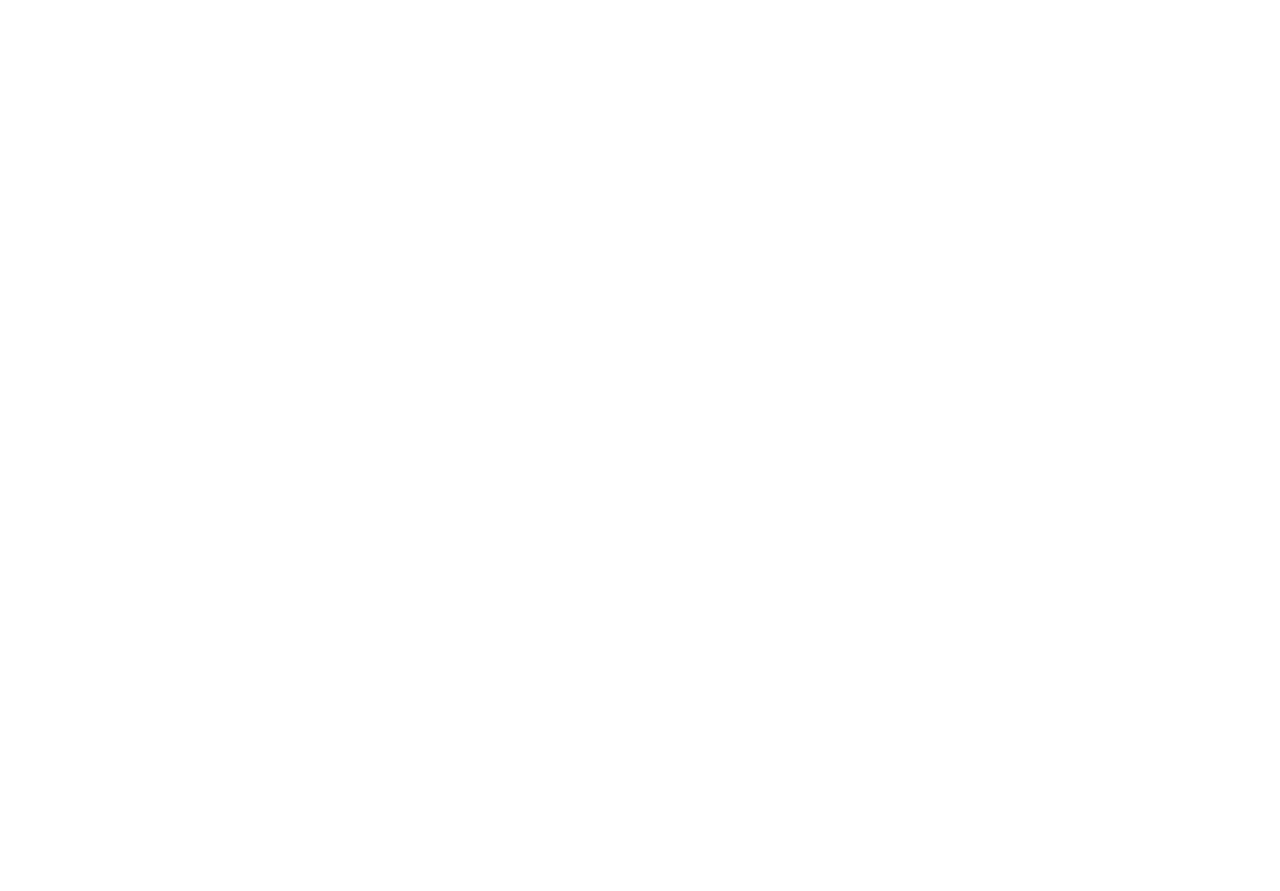
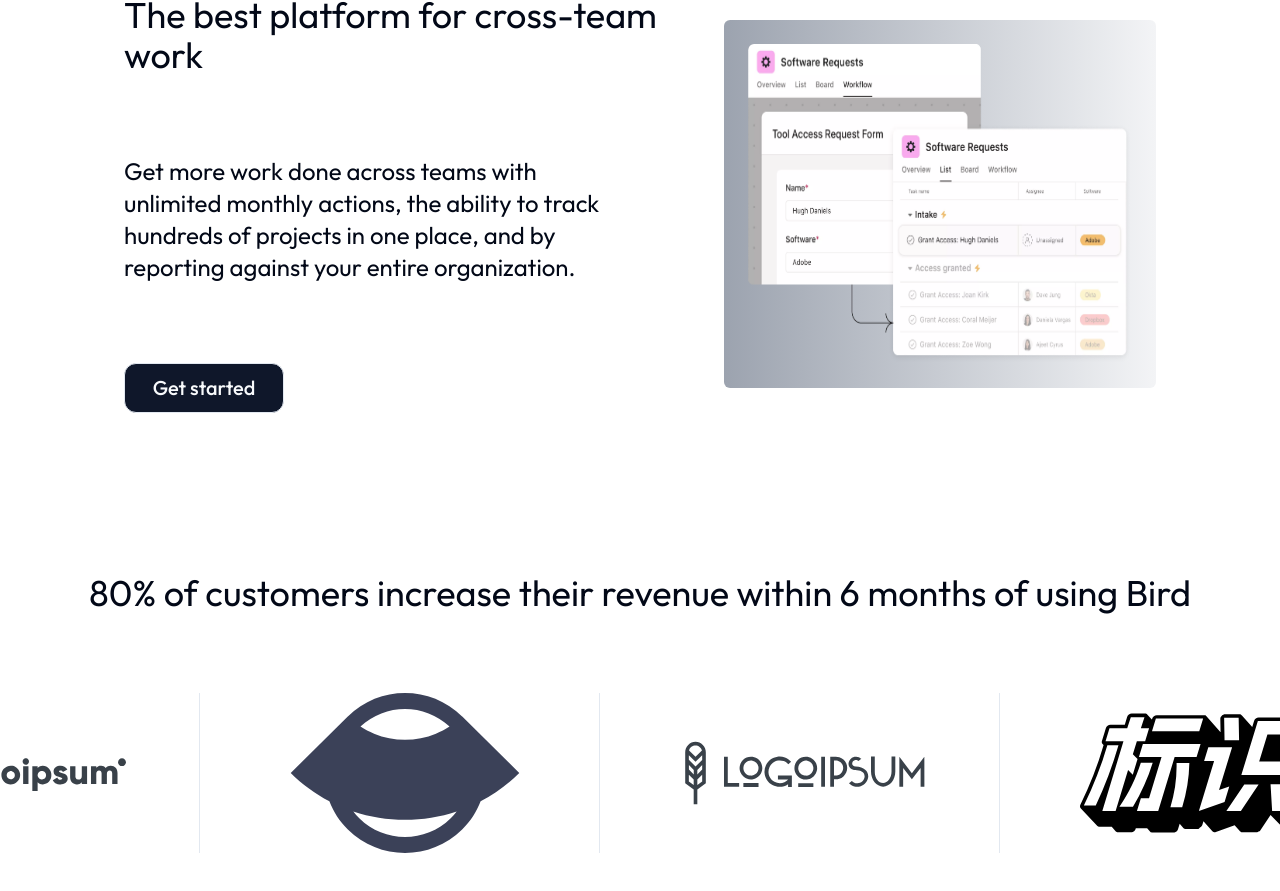
Before and after one commit to breno-gsantos/bird-app, a Next.js app: page /product in a window 1280 px wide. Shown: the part 2902-3793 px from the top of the page. Before the commit the page ends 2817 px from the top, so only its background shows below. Built offline with nearby package versions, Linux system fonts and the light colour scheme.

Commit message:
Fifth and Sixth Section

```diff
--- a/app/product/layout.tsx
+++ b/app/product/layout.tsx
@@ -6,6 +6,8 @@
 import SecondSection from '@/components/Products/SecondSection'
 import ThirdSection from '@/components/Products/ThirdSection'
 import FourthSection from '@/components/Products/FourthSection'
+import SixthSection from '@/components/Products/SixthSection'
+import FifthSection from '@/components/Products/FifthSection'
 
 const outfit = Outfit({ subsets: ['latin'] })
 
@@ -27,6 +29,8 @@
         <SecondSection />
         <ThirdSection />
         <FourthSection />
+        <FifthSection />
+        <SixthSection />
         {children}
         </body>
     </html>
--- /dev/null
+++ b/components/Products/FifthSection.tsx
@@ -0,0 +1,23 @@
+import Image from "next/image";
+import { Button } from "../ui/button";
+
+const FifthSection = () => {
+  return (
+
+    <section className="py-20  px-10 items-center justify-center md:flex ">
+
+        <div className="items-center md:w-1/2 pb-20 md:pb-0 space-y-20 justify-center">
+            <h1 className="text-4xl flex ">The best platform for cross-team work</h1>
+                <p className="text-2xl md:w-5/6 ">Get more work done across teams with unlimited monthly actions, the ability to track hundreds of projects in one place, and by reporting against your entire organization.</p>
+                <Button className=" p-6 border w-40 rounded-xl text-xl">Get started</Button>
+        </div>
+        <div className="bg-gradient-to-r from-gray-400 to-gray-100 items-center justify-center rounded-md flex p-6">
+          <Image src="/images/tab-3.webp" width={530} height={500} alt="logo" className="rounded-md w-80 h-60 md:w-96 md:h-80"/>
+        </div>
+
+
+    </section>
+  );
+};
+
+export default FifthSection;
--- /dev/null
+++ b/components/Products/SixthSection.tsx
@@ -0,0 +1,17 @@
+import { LogoSection } from "@/constants/data";
+import Image from "next/image";
+
+export default function SixthSection(){
+    return (
+        <section className="py-20 md:space-y-20 items-center justify-center flex flex-col">
+            <h1 className="text-4xl text-center px-10">80% of customers increase their revenue within 6 months of using Bird</h1>
+            <div className="md:flex md:space-x-20 items-center justify-center">
+                {LogoSection.map((image) => (
+                    <div className="border-b md:border-r md:border-b-0 md:w-80" key={image.id}>
+                        <Image src={image.src} alt="Logo" width={250} height={250} className="h-40" />
+                    </div>
+                ))}
+            </div>
+        </section>
+    )
+}
--- a/constants/data.ts
+++ b/constants/data.ts
@@ -283,3 +283,22 @@
       image: "/images/tab-2.webp"
     }
 ]
+
+export const LogoSection = [
+    {
+        id: 1,
+        src: '/images/logo/logo-6.svg'
+    },
+    {
+        id: 2,
+        src: '/images/logo/logo-4.svg'
+    },
+    {
+        id: 3,
+        src: '/images/logo/logo-5.svg'
+    },
+    {
+        id: 4,
+        src: '/images/logo/logo-3.svg'
+    }
+]
```
